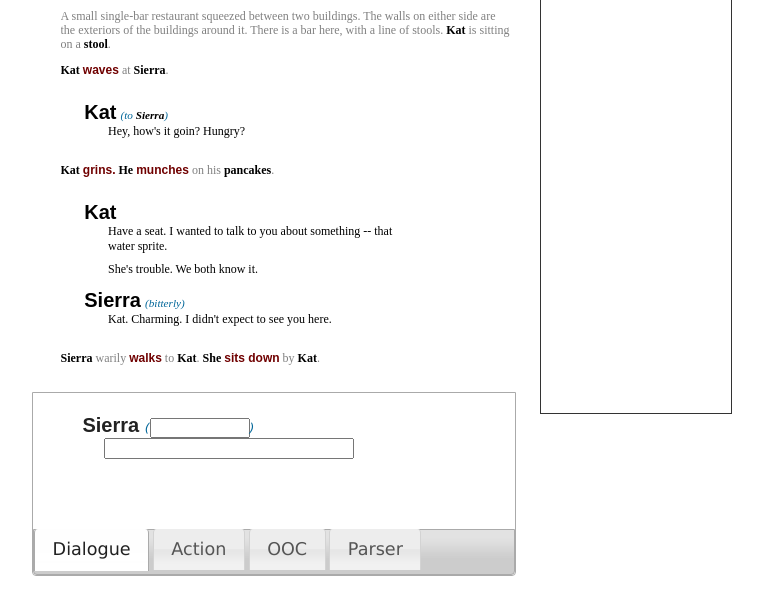
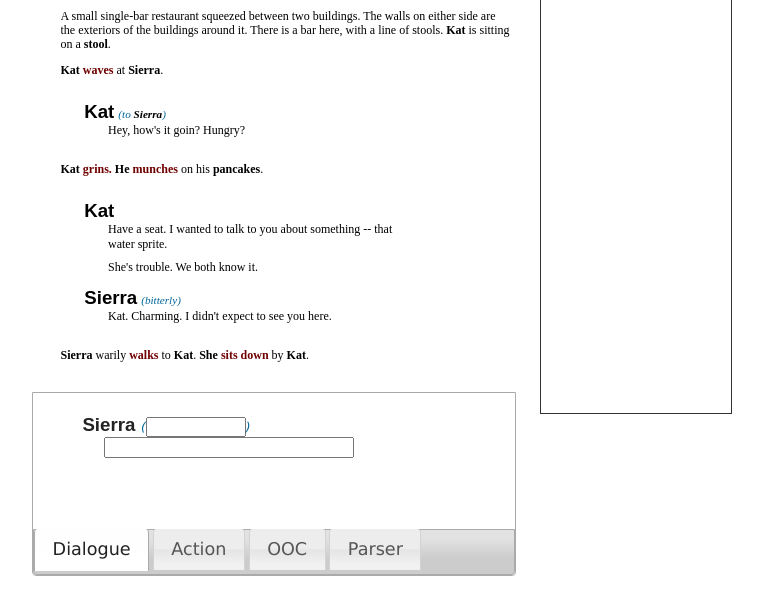
Before and after one commit to zkat/sykosomatic, a plain HTML site: page res/generated.html in a window 1280 px wide. Shown: the part 116-730 px from the top of the page, without its empty margins (258-1021 px from the left). Drawn offline with Linux system fonts and the light colour scheme.

Commit message:
Minor styling tweaks.

```diff
--- a/res/new_scene.css
+++ b/res/new_scene.css
@@ -40,7 +40,7 @@
     padding-top: 1em;
     font-size: 12px;
     line-height: 14px;
-    color: gray;
+    /*color: #666;*/
 }
 
 .actor, .object {
@@ -50,7 +50,7 @@
 
 .verb {
     color: 	#700000;
-    font-family: sans-serif;
+    /*font-family: sans-serif;*/
     font-weight: bold;
 }
 
@@ -58,7 +58,7 @@
     display: inline;
     margin-left: 5%;
     margin-bottom: 0;
-    font-size: 15pt;
+    font-size: 14pt;
     font-family: sans-serif;
     font-weight: bold;
     /*color: #663399;*/
```
